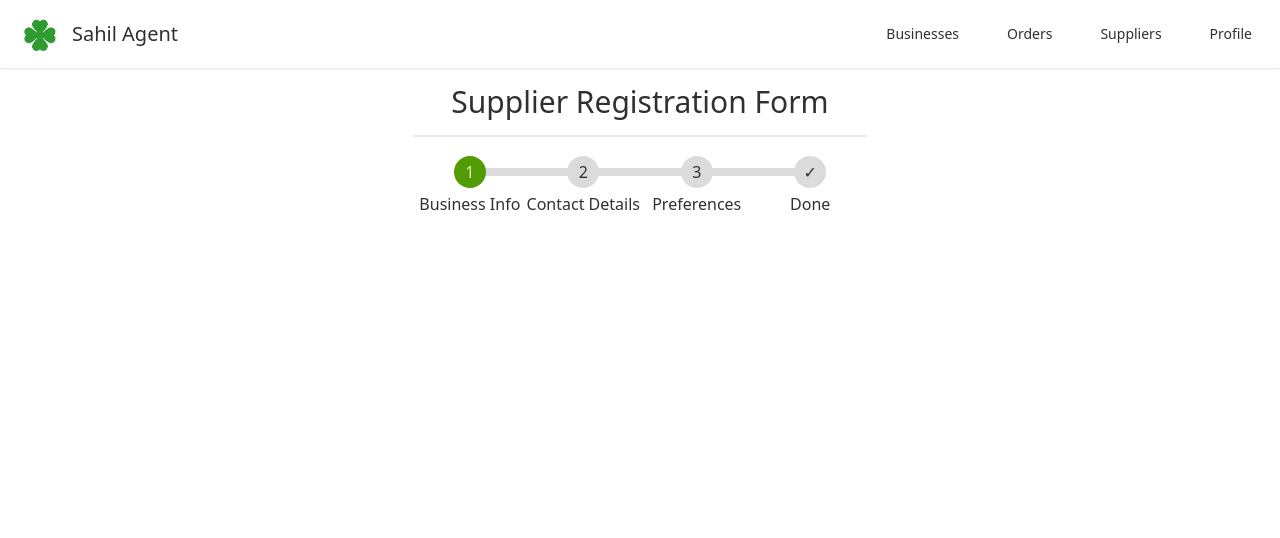
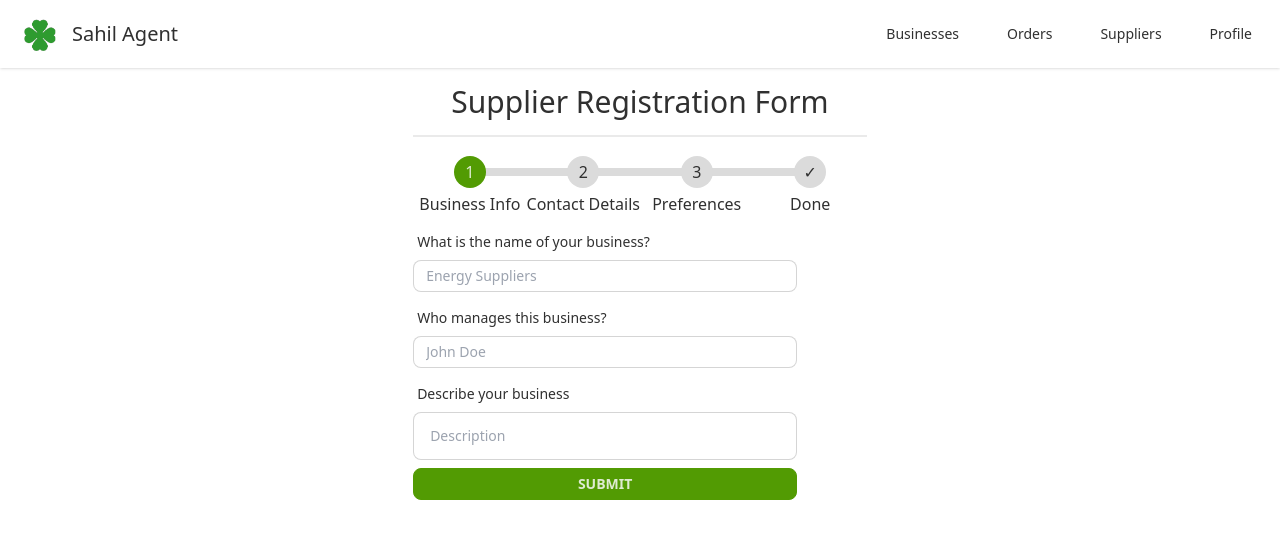
Before and after one commit to Sahil-Connect/sahil, a Next.js app in the folder apps/agent/: page /suppliers/new in a window 1280 px wide. Shown: the top 538 px of the page. Built offline with nearby package versions, Linux system fonts and the light colour scheme; no server answers.

Commit message:
feat: update form data

```diff
--- a/apps/agent/src/components/Suppliers/RegistrationWizard/AddNewSupplier.tsx
+++ b/apps/agent/src/components/Suppliers/RegistrationWizard/AddNewSupplier.tsx
@@ -1,31 +1,53 @@
-import { useRouter } from "next/router";
-import { SupplierBasicInfoForm, SupplierBusinessInfoForm, SupplierPreferencesForm } from ".";
+import {
+  SupplierBasicInfoForm,
+  SupplierBusinessInfoForm,
+  SupplierPreferencesForm,
+} from ".";
 import { useSupplierFormStore } from "./store";
-
-const Steps = ({ steps }) => {
-  const INITIAL_STEP = "Business Info";
-  return (
-    <ul className="steps ">
-    {
-      steps?.map(step => <li key={step.id} className={`step ${step.active ? "step-primary" : null }`}>{step.label}</li>)
-    }
-    <li data-content="✓" className="step">Done</li>
-  </ul>
-  )
-}
-
+import { usePathname, useRouter } from "next/navigation";
 
 export const RegisterNewSupplier = () => {
+  const { step, steps, gotToStep, currentStep, updateStepData, data } = useSupplierFormStore((state) => state);
   const router = useRouter();
-  const { step, steps } = useSupplierFormStore((state) => state);
+  const pathname = usePathname();
+  const navigateToNextPage = (step) => {
+    router.push(`/suppliers/new/${step.path}`);
+    gotToStep(step);
+  };
+
+  const submitPageForm = (input) => {
+    const targetStep = steps.find(step => step.id === currentStep.id);
+    console.log(currentStep);
+    console.log(targetStep);
+    updateStepData(input);
+    console.log(data);
+    // navigateToNextPage();
+
+    gotToStep(step);
+    router.push(`/suppliers/new/${currentStep.path}`);
+    // console.log(input);
+  }
 
   return (
     <div className="space-y-2">
-      <Steps steps={steps} />
+      <ul className="steps ">
+        {steps?.map((step) => (
+          <li
+            key={step.id}
+            className={`step ${step.active ? "step-primary" : null}`}
+            onClick={() => navigateToNextPage(step)}
+          >
+            {step.label}
+          </li>
+        ))}
+        <li data-content="✓" className="step">
+          Done
+        </li>
+      </ul>
       <div className="w-96 ">
-        {step === "Business Info" ?<SupplierBasicInfoForm /> : null }
-        {step === "Contact Details" ? <SupplierBusinessInfoForm /> : null}
-        {step === "Preferences" ? <SupplierPreferencesForm /> : null}
+        {currentStep.label === "Business Info" ? <SupplierBasicInfoForm submitPageForm={submitPageForm} /> : null}
+        {currentStep.label === "Contact Details" ? <SupplierBusinessInfoForm submitPageForm={submitPageForm} /> : null}
+        {currentStep.label === "Preferences" ? <SupplierPreferencesForm submitPageForm={submitPageForm} /> : null}
       </div>
     </div>
   );
--- a/apps/agent/src/components/Suppliers/RegistrationWizard/SupplierBasicInfoForm.tsx
+++ b/apps/agent/src/components/Suppliers/RegistrationWizard/SupplierBasicInfoForm.tsx
@@ -3,26 +3,31 @@ import { useForm, SubmitHandler } from "react-hook-form";
 import { z } from "zod";
 import { zodResolver } from "@hookform/resolvers/zod";
 
-const supplierInfoSchema = z.object({
-  supplierName: z.string().min(2, { message: "required" }),
+const supplierBasicInfoSchema = z.object({
+  contactName: z.string().min(2, { message: "required" }).trim(),
+  description: z.string().trim(),
+  supplierName: z.string().min(2, { message: "required" }).trim(),
 });
 
-type FormData = z.infer<typeof supplierInfoSchema>
+type FormData = z.infer<typeof supplierBasicInfoSchema>;
 
-type Props = {}
+type Props = {
+  submitPageForm: any;
+};
 
-export const SupplierBasicInfoForm: FC<Props> = () => {
+export const SupplierBasicInfoForm: FC<Props> = ({ submitPageForm }) => {
   const {
     register,
     handleSubmit,
     watch,
     formState: { errors },
   } = useForm<FormData>({
-    resolver: zodResolver(supplierInfoSchema),
+    resolver: zodResolver(supplierBasicInfoSchema),
   });
 
   const onSubmit: SubmitHandler<FormData> = async (data) => {
-    const validtedInput = supplierInfoSchema.parse(data);
+    const validatedInput = supplierBasicInfoSchema.parse(data);
+    submitPageForm(validatedInput);
   };
 
   return (
@@ -30,7 +35,9 @@ export const SupplierBasicInfoForm: FC<Props> = () => {
       <form onSubmit={handleSubmit(onSubmit)} className="space-y-2">
         <div className="form-control">
           <label className="label">
-            <span className="label-text">What is the name of your business?</span>
+            <span className="label-text">
+              What is the name of your business?
+            </span>
           </label>
           <input
             type="text"
@@ -50,25 +57,9 @@ export const SupplierBasicInfoForm: FC<Props> = () => {
             type="text"
             placeholder="John Doe"
             className="input input-sm input-bordered w-full"
-            {...register("supplierName")}
+            {...register("contactName")}
           />
-          {errors.supplierName?.message && (
-            <p>{errors.supplierName?.message}</p>
-          )}
-        </div>
-        <div className="form-control">
-          <label className="label">
-            <span className="label-text">Supplier title</span>
-          </label>
-          <input
-            type="text"
-            placeholder="Logistics Manager"
-            className="input input-sm input-bordered w-full"
-            {...register("supplierName")}
-          />
-          {errors.supplierName?.message && (
-            <p>{errors.supplierName?.message}</p>
-          )}
+          {errors.contactName?.message && <p>{errors.contactName?.message}</p>}
         </div>
         <div className="form-control">
           <label className="label">
@@ -78,11 +69,8 @@ export const SupplierBasicInfoForm: FC<Props> = () => {
             type="textarea"
             placeholder="Description"
             className="textarea textarea-bordered w-full"
-            {...register("supplierName")}
+            {...register("description")}
           />
-          {errors.supplierName?.message && (
-            <p>{errors.supplierName?.message}</p>
-          )}
         </div>
         <input type="submit" className="btn btn-sm btn-primary w-full" />
       </form>
--- a/apps/agent/src/components/Suppliers/RegistrationWizard/SupplierBusinessInfoForm.tsx
+++ b/apps/agent/src/components/Suppliers/RegistrationWizard/SupplierBusinessInfoForm.tsx
@@ -1,95 +1,95 @@
+import { FC } from "react";
 import { useForm, SubmitHandler } from "react-hook-form";
 import { z } from "zod";
 import { zodResolver } from "@hookform/resolvers/zod";
 
-type Inputs = {
-  supplierName: string;
+const supplierContactInfoSchema = z.object({
+  contactName: z.string().min(2, { message: "required" }),
+  contactEmail: z.string(),
+  phoneNumber: z.string(),
+  streetAddress: z.string()
+});
+
+type FormData = z.infer<typeof supplierContactInfoSchema>;
+
+type Props = {
+  submitPageForm: any;
 };
 
-const supplierInfoSchema = z.object({
-  supplierName: z.string().min(2, { message: "required" }),
-});
-
-export const SupplierBusinessInfoForm = () => {
+export const SupplierBusinessInfoForm: FC<Props> = ({ submitPageForm }) => {
   const {
     register,
     handleSubmit,
     watch,
     formState: { errors },
-  } = useForm<Inputs>({
-    resolver: zodResolver(supplierInfoSchema),
+  } = useForm<FormData>({
+    resolver: zodResolver(supplierContactInfoSchema),
   });
 
-  const onSubmit: SubmitHandler<Inputs> = async (data) => {
-    const validtedInput = supplierInfoSchema.parse(data);
+  const onSubmit: SubmitHandler<FormData> = async (data) => {
+    const validatedInput = supplierContactInfoSchema.parse(data);
+    submitPageForm(validatedInput);
   };
 
   return (
     <>
       <form onSubmit={handleSubmit(onSubmit)} className="space-y-2 w-full">
-
         <div className="form-control">
           <label className="label">
             <span className="label-text">
-              What is the name of your business?
+            Who manages this business?
             </span>
           </label>
           <input
             type="text"
             placeholder="Contact name"
             className="input input-sm input-bordered w-full"
-            {...register("supplierName")}
+            {...register("contactName")}
           />
-          {errors.supplierName?.message && (
-            <p>{errors.supplierName?.message}</p>
+          {errors.contactName?.message && (
+            <p>{errors.contactName?.message}</p>
           )}
         </div>
         <div className="form-control">
           <label className="label">
-            <span className="label-text">
-            Contact Email
-            </span>
+            <span className="label-text">Contact Email</span>
           </label>
           <input
             type="email"
             placeholder="Contact Email"
             className="input input-sm input-bordered w-full"
-            {...register("supplierName")}
+            {...register("contactEmail")}
           />
-          {errors.supplierName?.message && (
-            <p>{errors.supplierName?.message}</p>
+          {errors.contactEmail?.message && (
+            <p>{errors.contactEmail?.message}</p>
           )}
         </div>
         <div className="form-control">
           <label className="label">
-            <span className="label-text">
-            Phone Number
-            </span>
+            <span className="label-text">Phone Number</span>
           </label>
           <input
             type="number"
             placeholder="Phone Number"
             className="input input-sm input-bordered w-full"
-            {...register("supplierName")}
+            {...register("phoneNumber")}
           />
-          {errors.supplierName?.message && (
-            <p>{errors.supplierName?.message}</p>
+          {errors.phoneNumber?.message && (
+            <p>{errors.phoneNumber?.message}</p>
           )}
         </div>
         <div className="form-control">
           <label className="label">
-            <span className="label-text">
-            Street Address
-            </span>
+            <span className="label-text">Street Address</span>
           </label>
           <input
             type="number"
             placeholder="Street Address"
             className="input input-sm input-bordered w-full"
-            {...register("supplierName")}
+            {...register("streetAddress")}
           />
-          {errors.supplierName?.message && (
-            <p>{errors.supplierName?.message}</p>
+          {errors.streetAddress?.message && (
+            <p>{errors.streetAddress?.message}</p>
           )}
         </div>
         <input type="submit" className="btn btn-sm btn-primary w-full" />
--- a/apps/agent/src/components/Suppliers/RegistrationWizard/SupplierPreferencesForm.tsx
+++ b/apps/agent/src/components/Suppliers/RegistrationWizard/SupplierPreferencesForm.tsx
@@ -3,28 +3,31 @@ import { useForm, SubmitHandler } from "react-hook-form";
 import { z } from "zod";
 import { zodResolver } from "@hookform/resolvers/zod";
 
-type Inputs = {
-  supplierName: string;
+type FormData = z.infer<typeof supplierBasicInfoSchema>;
+
+type Props = {
+  submitPageForm: any;
 };
-
-type Props = {};
 
 const supplierInfoSchema = z.object({
   supplierName: z.string().min(2, { message: "required" }),
 });
 
-export const SupplierPreferencesForm: FC<Props> = () => {
+export const SupplierPreferencesForm: FC<Props> = ({
+  submitPageForm
+}) => {
   const {
     register,
     handleSubmit,
     watch,
     formState: { errors },
-  } = useForm<Inputs>({
+  } = useForm<FormData>({
     resolver: zodResolver(supplierInfoSchema),
   });
 
-  const onSubmit: SubmitHandler<Inputs> = async (data) => {
-    const validtedInput = supplierInfoSchema.parse(data);
+  const onSubmit: SubmitHandler<FormData> = async (data) => {
+    const validatedInput = supplierInfoSchema.parse(data);
+    submitPageForm(validatedInput);
   };
 
   return (
@@ -34,7 +37,7 @@ export const SupplierPreferencesForm: FC<Props> = () => {
           <label className="label">
             <span className="label-text">Zones of Operation</span>
           </label>
-          <select className="select select-sm w-full max-w-xs">
+          <select className="select select-sm w-full max-w-xs" title="zone">
             <option disabled selected>
               Souq Konyo Konyo
             </option>
--- a/apps/agent/src/components/Suppliers/RegistrationWizard/store.ts
+++ b/apps/agent/src/components/Suppliers/RegistrationWizard/store.ts
@@ -1,31 +1,53 @@
-import { create } from 'zustand'
+import { create } from 'zustand';
+
+const INITIAL_STEP = "Business Info";
 
 export const useSupplierFormStore = create((set) => ({
   step: 1,
-  currenntStep: {
-    label: ""
+  currentStep: {
+    label: INITIAL_STEP,
+    id: 1
+  },
+  data: {
+
   },
   steps: [
     {
       id: 1,
       label: "Business Info",
-      path: "?info",
-      active: true
+      path: "",
+      active: true,
     },
     {
       id: 2,
       label: "Contact Details",
-      path: "?contact",
-      active: false
+      path: "contact",
+      active: false,
     },
     {
       id: 3,
       label: "Preferences",
-      path: "?preferences",
-      active: false
+      path: "preferences",
+      active: false,
     },
   ],
-  nextStep: () => set((state) => ({ ...state, currentStep: {
-
-  } })),
+  gotToStep: (step = {}) => {
+    set((state) => ({
+      ...state,
+      currentStep: {
+        label: step.label,
+        id: step.id
+      }
+    }));
+  },
+  updateStepData: (data = {}) => {
+    set((state) => {
+      return ({
+        ...state,
+        data: {
+          ...data
+        }
+      })
+    })
+  }
 }))
--- /dev/null
+++ b/apps/agent/src/pages/suppliers/new/[[...step]].tsx
@@ -0,0 +1,20 @@
+import { useRouter } from "next/navigation";
+import { RegisterNewSupplier } from "@/components/Suppliers";
+import Head from "next/head";
+
+export default function SupplierRegistrationPage() {
+  return (
+    <>
+      <Head>
+        <title>Sahil</title>
+      </Head>
+      <main className="min-h-screen p-4 flex items-start justify-center">
+        <div className="space-y-2">
+          <h1 className="text-3xl text-center">Supplier Registration Form</h1>
+          <div className="divider"></div>
+          <RegisterNewSupplier />
+        </div>
+      </main>
+    </>
+  );
+}
--- a/apps/agent/src/pages/suppliers/new/index.tsx
+++ /dev/null
@@ -1,12 +0,0 @@
-import { RegisterNewSupplier } from "@/components/Suppliers";
-export default function SupplierRegistrationPage() {
-  return (
-    <main className="min-h-screen p-4 flex items-start justify-center">
-      <div className="space-y-2">
-        <h1 className="text-3xl text-center">Supplier Registration Form</h1>
-        <div className="divider"></div>
-        <RegisterNewSupplier />
-      </div>
-    </main>
-  );
-}
```
Also changed, not shown: apps/agent/src/components/Businesses/BusinessOverviewCard.tsx (+4 -4 lines).
